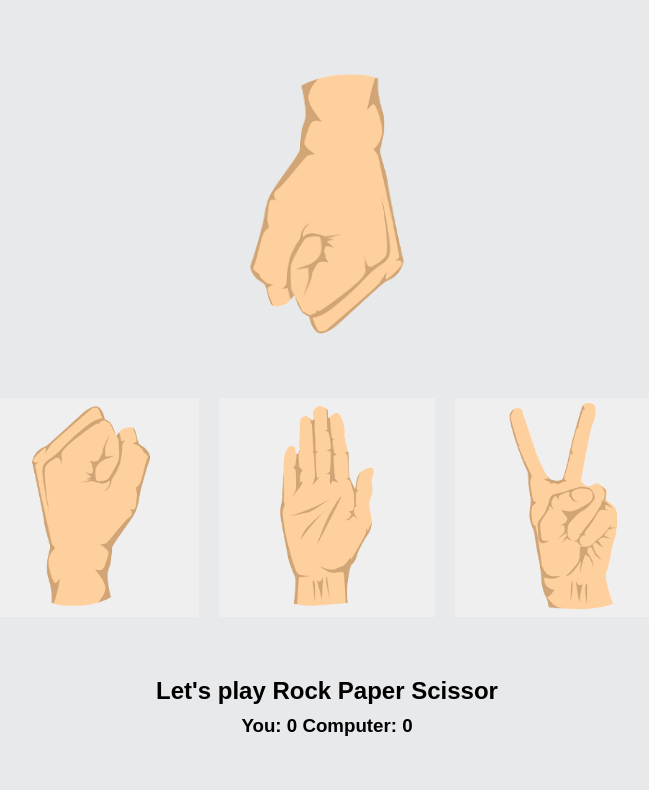
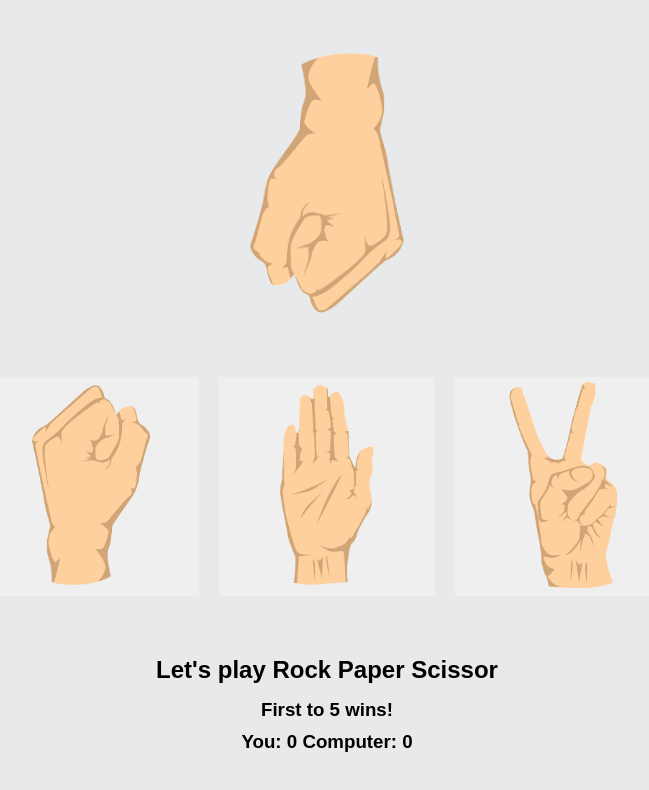
Before and after one commit to mAbdelkawy/Rock-paper-scissors-, a plain HTML site: page index.html in a window 1280 px wide. Shown: the whole page, without its empty margins (313-962 px from the left). Drawn offline with Linux system fonts and the light colour scheme.

Commit message:
ADDED THE FIRST TO 5 WINS NOTE

```diff
--- a/index.html
+++ b/index.html
@@ -19,6 +19,7 @@
     </div>
     <div class="score">
         <h1 id="result">Let's play Rock Paper Scissor</h1>
+        <h3 id="resultScore">First to 5 wins!</h3>
         <h3 id="resultScore">You: 0 Computer: 0</h3>
     </div>
 
--- a/style.css
+++ b/style.css
@@ -43,3 +43,6 @@ body {
   padding: 10px;
   font-size: 1.5rem;
 }
+h3{
+  padding: 5px;
+}
```
